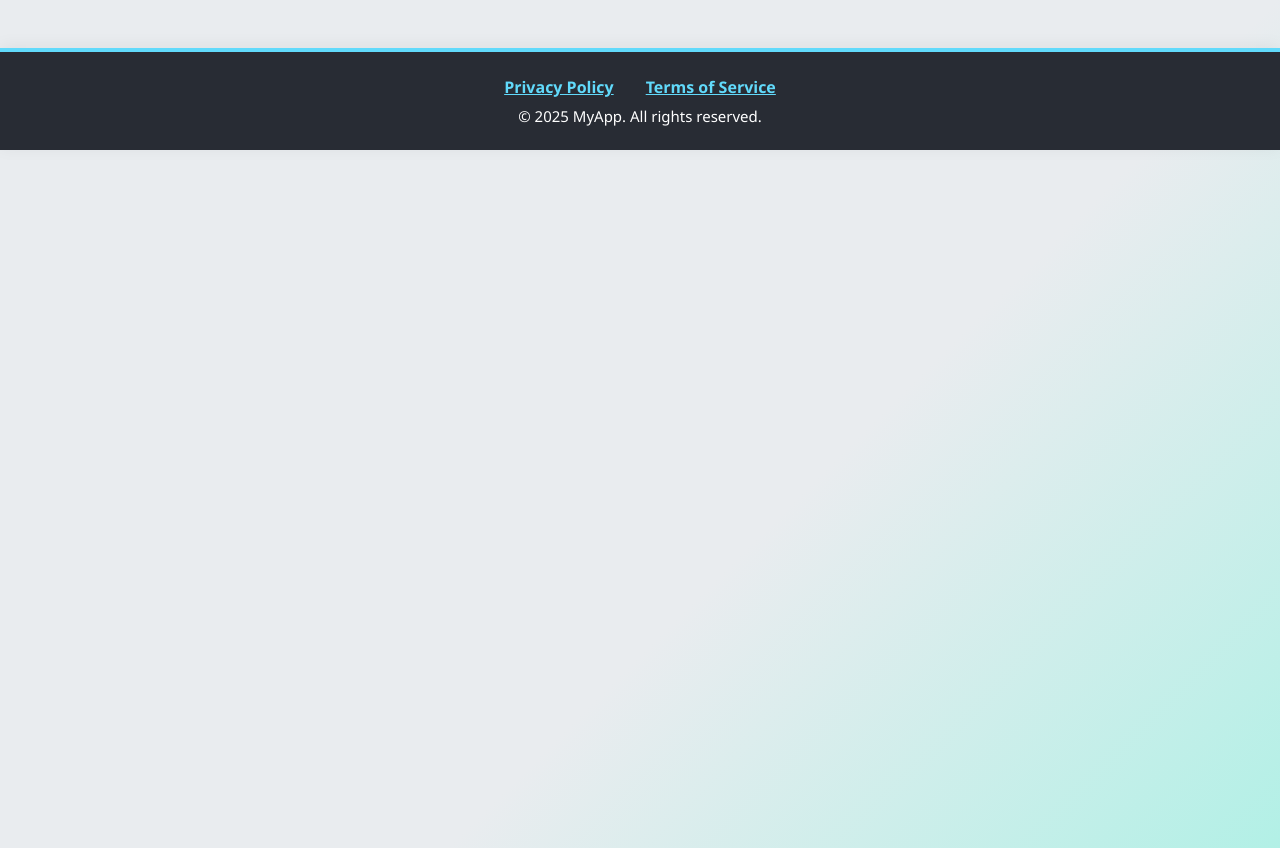
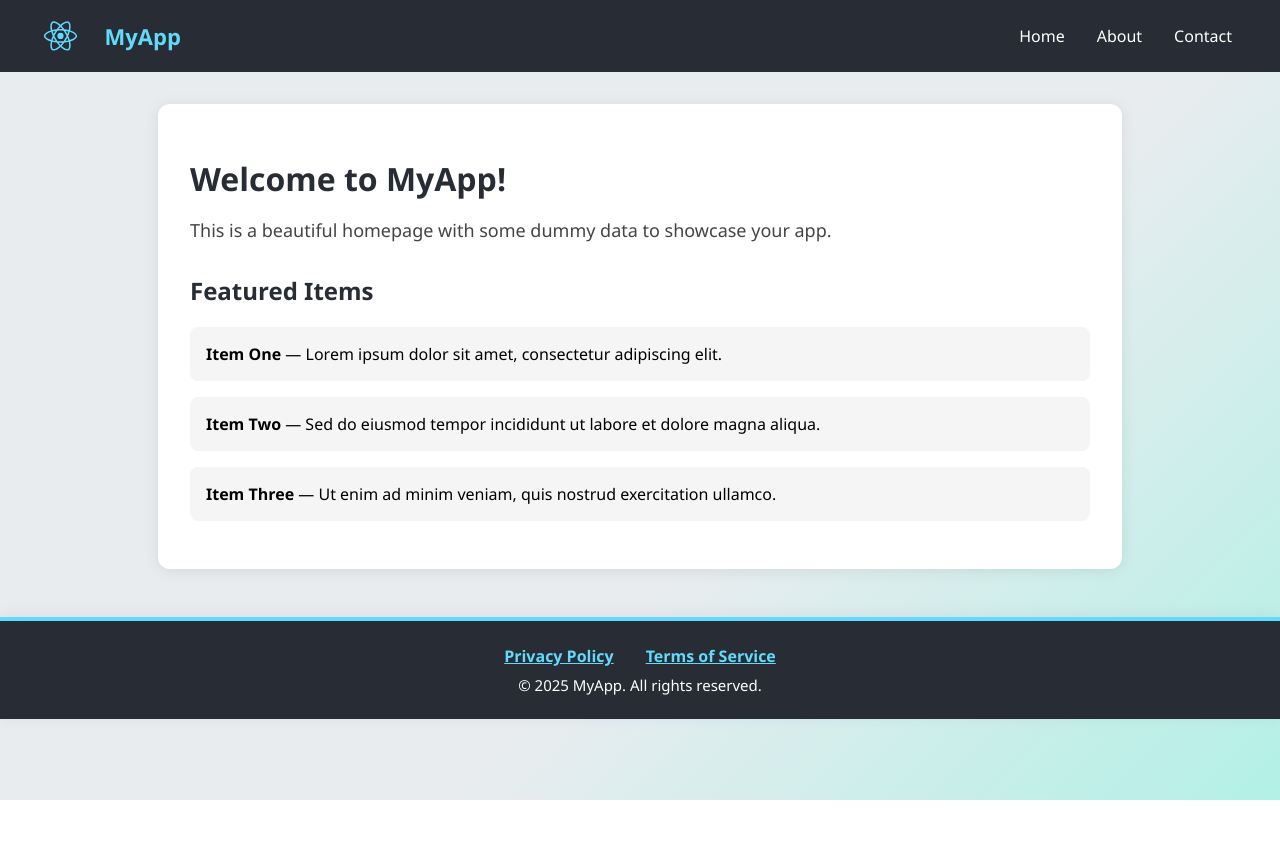
Before and after one commit to Gondocs/VercelFrontend, a React (Create React App) app: page / in a window 1280 px wide. After the commit the page ends 800 px from the top, so only its background shows below. Built offline with nearby package versions, Linux system fonts and the light colour scheme.

Commit message:
Update app.js

```diff
--- a/src/App.js
+++ b/src/App.js
@@ -1,12 +1,16 @@
-import logo from './logo.svg';
-import './App.css';
-import Footer from './Footer';
+import logo from "./logo.svg";
+import "./App.css";
+import Footer from "./Footer";
+import Navbar from "./Navbar";
+import Homepage from "./Homepage";
 
 function App() {
   return (
-    <div className="App" style={{ background: 'linear-gradient(135deg, #e9ecef 60%, #b2f0e6 100%)', minHeight: '100vh', fontFamily: 'Segoe UI, Arial, sans-serif' }}>
+    <>
+      <Navbar />
+      <Homepage />
       <Footer />
-    </div>
+    </>
   );
 }
 
```
